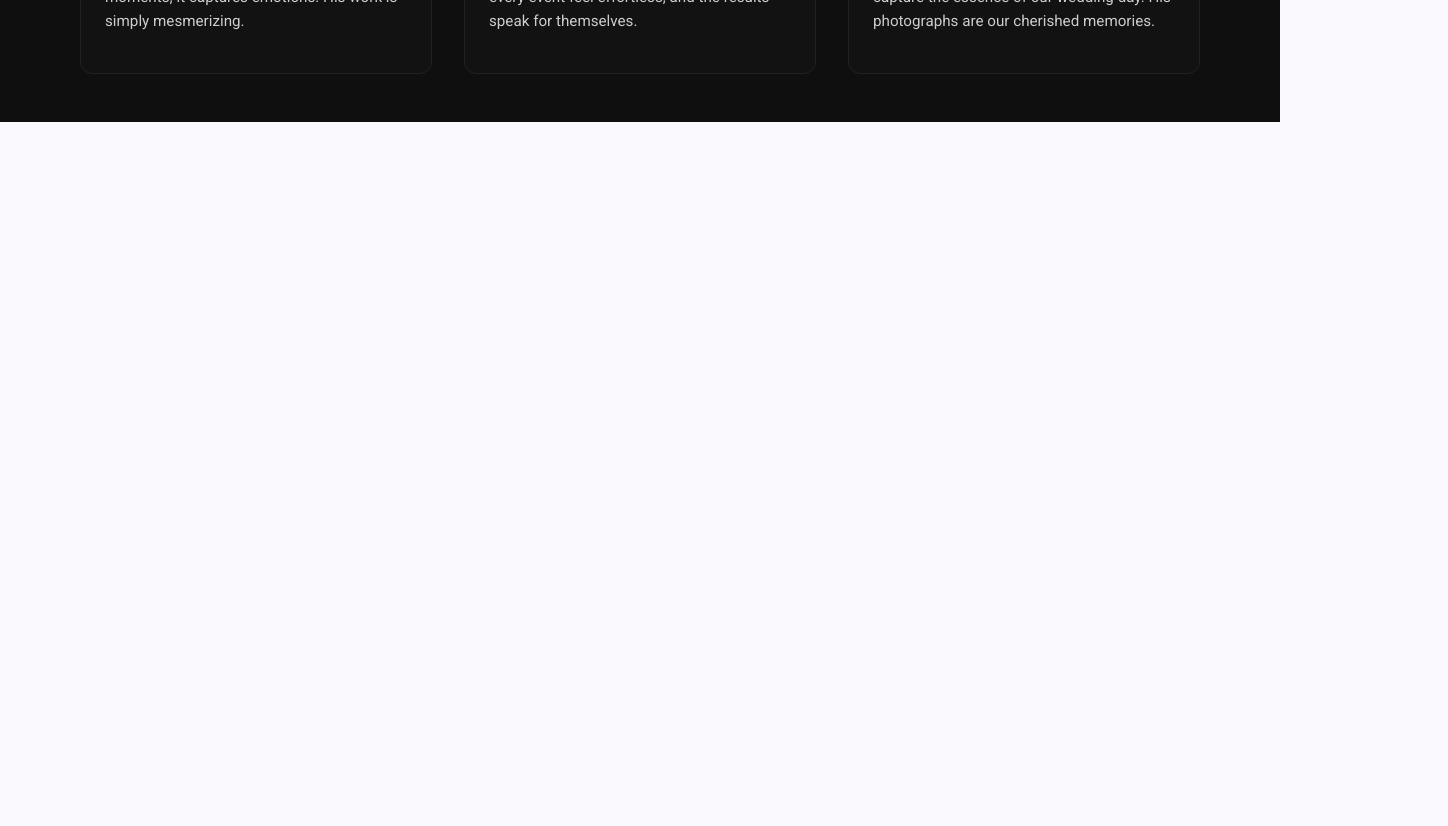
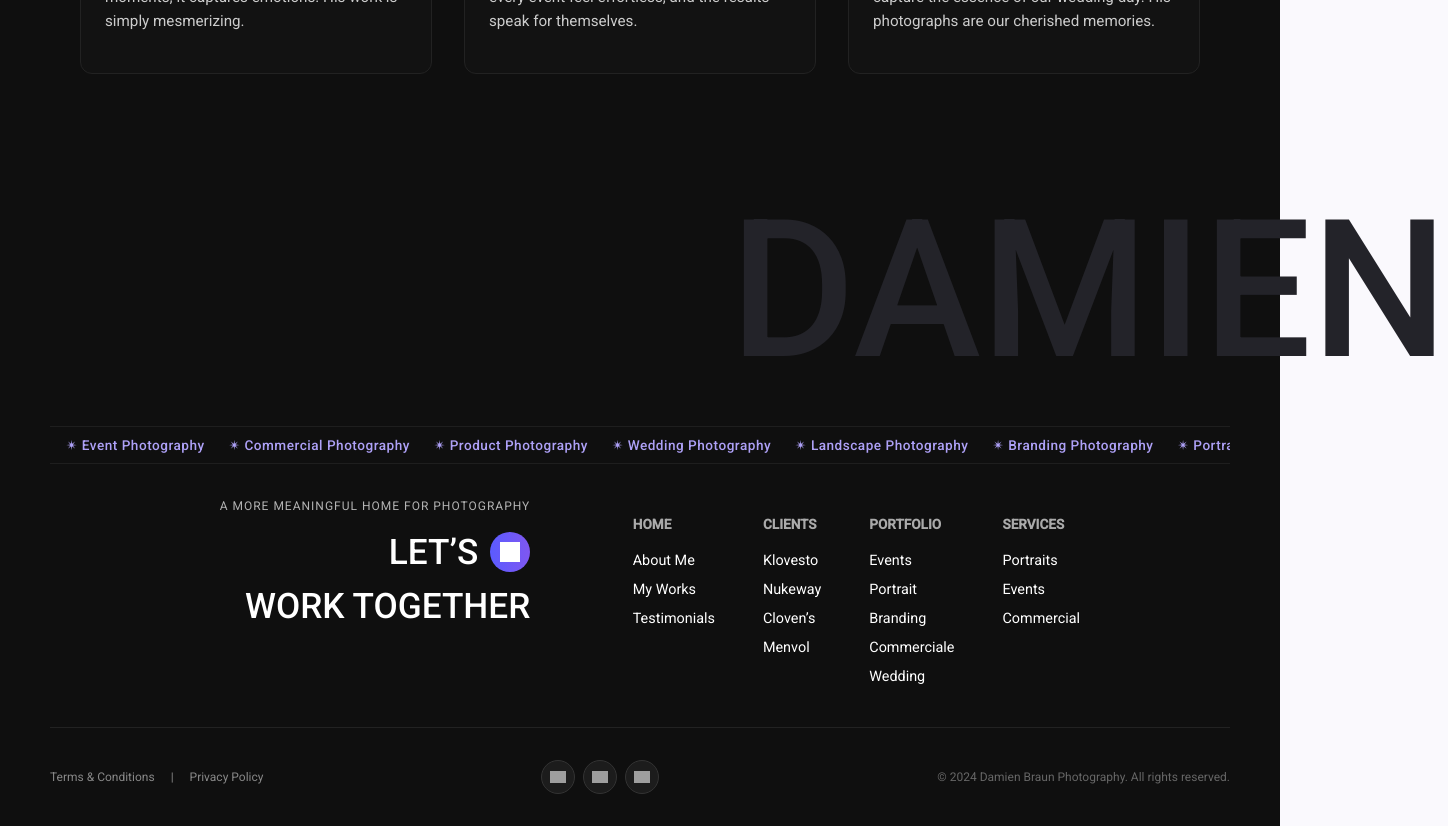
Before and after one commit to Taia123/damien-portfolio, an Angular app: page / in a window 1280 px wide. Shown: the part 3960-4786 px from the top of the page, 1448 px wide, since content can reach past the window. Before the commit the page ends 4082 px from the top, so only its background shows below. Built offline with nearby package versions, Linux system fonts and the light colour scheme; grey boxes are pictures that could not be loaded.

Commit message:
feat: update footer CTA section with subtitle and button styling

```diff
--- /dev/null
+++ b/src/app/components/footer-section/footer-section.html
@@ -0,0 +1,92 @@
+<section class="footer-section">
+
+  <h1 class="footer-bg-text">DAMIEN</h1>
+
+<div class="category-scroll">
+  <div class="category-item" *ngFor="let category of categories">
+    ✴ {{ category }}
+  </div>
+</div>
+
+  <div class="footer-top">
+
+<div class="footer-cta">
+  <div class="cta-split">
+    <span class="cta-subtitle">A MORE MEANINGFUL HOME FOR PHOTOGRAPHY</span>
+
+    <div class="cta-line">
+      <span>LET’S</span>
+      <button class="circle-btn">
+        <img src="/Icon-arrow.png" alt="Arrow Icon" />
+      </button>
+    </div>
+
+    <span class="cta-line bottom">WORK TOGETHER</span>
+  </div>
+</div>
+
+
+
+    <div class="footer-columns">
+      <div class="column">
+        <h4>HOME</h4>
+        <ul>
+          <li><a href="#">About Me</a></li>
+          <li><a href="#">My Works</a></li>
+          <li><a href="#">Testimonials</a></li>
+        </ul>
+      </div>
+
+      <div class="column">
+        <h4>CLIENTS</h4>
+        <ul>
+          <li><a href="#">Klovesto</a></li>
+          <li><a href="#">Nukeway</a></li>
+          <li><a href="#">Cloven’s</a></li>
+          <li><a href="#">Menvol</a></li>
+        </ul>
+      </div>
+
+      <div class="column">
+        <h4>PORTFOLIO</h4>
+        <ul>
+          <li><a href="#">Events</a></li>
+          <li><a href="#">Portrait</a></li>
+          <li><a href="#">Branding</a></li>
+          <li><a href="#">Commerciale</a></li>
+          <li><a href="#">Wedding</a></li>
+        </ul>
+      </div>
+
+      <div class="column">
+        <h4>SERVICES</h4>
+        <ul>
+          <li><a href="#">Portraits</a></li>
+          <li><a href="#">Events</a></li>
+          <li><a href="#">Commercial</a></li>
+        </ul>
+      </div>
+    </div>
+  </div>
+
+  <hr />
+
+  <div class="footer-bottom">
+    <div class="footer-left">
+      <a href="#">Terms & Conditions</a>
+      <span>|</span>
+      <a href="#">Privacy Policy</a>
+    </div>
+
+    <div class="footer-social">
+      <button><img src="/facebook.png" alt="Facebook" /></button>
+      <button><img src="/twitter.png" alt="Twitter" /></button>
+      <button><img src="/linkedin.png" alt="LinkedIn" /></button>
+    </div>
+
+    <div class="footer-right">
+      © 2024 Damien Braun Photography. All rights reserved.
+    </div>
+  </div>
+
+</section>
--- /dev/null
+++ b/src/app/components/footer-section/footer-section.scss
@@ -0,0 +1,278 @@
+.footer-section {
+  position: relative;
+  padding: 17rem 50px 2rem;
+  background-color: #0f0f0f;
+  color: white;
+
+  .footer-bg-text {
+    font-size: 12rem;
+    font-weight: 500;
+    color: #232329;
+    position: absolute;
+    top: 0;
+    left: 730px;
+    z-index: 0;
+    user-select: none;
+    pointer-events: none;
+
+    @media (max-width: 768px) {
+      font-size: 6rem;
+      top: 0;
+      left: 20px;
+    }
+  }
+
+.category-scroll {
+    display: flex;
+    overflow-x: auto;
+    gap: 1.5rem;
+    margin: 2rem 0;
+    padding: 0.5rem 1rem;
+    border-top: 1px solid #1e1e1e;
+    border-bottom: 1px solid #1e1e1e;
+
+    scrollbar-width: none;
+    -ms-overflow-style: none;
+
+    &::-webkit-scrollbar {
+      display: none;
+    }
+
+    .category-item {
+      white-space: nowrap;
+      color: #AEA1F7;
+      font-size: 0.85rem;
+      font-weight: 500;
+      letter-spacing: 0.5px;
+    }
+  }
+
+
+  .footer-top {
+    position: relative;
+    z-index: 2;
+    display: flex;
+    flex-direction: column;
+    gap: 3rem;
+
+    @media (min-width: 900px) {
+      flex-direction: row;
+      justify-content: space-between;
+      align-items: flex-start;
+    }
+
+    .footer-cta {
+      flex: 1;
+      max-width: 350px;
+      margin-left: 150px;
+
+      p {
+        font-size: 0.75rem;
+        color: #888;
+        margin-bottom: 0.8rem;
+      }
+
+      h2 {
+        font-size: 2rem;
+        font-weight: 500;
+        display: flex;
+        align-items: center;
+        gap: 0.5rem;
+        margin: 0;
+      }
+
+      .arrow-btn {
+        background: linear-gradient(to right, #5b5bff, #7f57f1);
+        border: none;
+        border-radius: 999px;
+        width: 38px;
+        height: 38px;
+        display: flex;
+        align-items: center;
+        justify-content: center;
+        cursor: pointer;
+
+        img {
+          width: 16px;
+          height: 16px;
+          filter: brightness(10);
+        }
+      }
+    }
+
+    .footer-columns {
+      display: flex;
+      flex-wrap: wrap;
+      gap: 3rem;
+      margin-right: 150px;
+
+      .column {
+        h4 {
+          font-size: 0.85rem;
+          color: #aaa;
+          margin-bottom: 1rem;
+        }
+
+        ul {
+          list-style: none;
+          padding: 0;
+          margin: 0;
+
+          li {
+            margin-bottom: 0.5rem;
+
+            a {
+              color: #fff;
+              font-size: 0.9rem;
+              text-decoration: none;
+
+              &:hover {
+                text-decoration: underline;
+              }
+            }
+          }
+        }
+      }
+    }
+  }
+
+  hr {
+    margin: 2rem 0;
+    border: none;
+    height: 1px;
+    background-color: #222;
+  }
+
+  .footer-bottom {
+    position: relative;
+    z-index: 2;
+    display: flex;
+    flex-direction: column;
+    gap: 1.2rem;
+    align-items: center;
+    justify-content: space-between;
+
+    @media (min-width: 768px) {
+      flex-direction: row;
+    }
+
+    .footer-left {
+      display: flex;
+      gap: 1rem;
+      font-size: 0.75rem;
+      color: #888;
+
+      a {
+        text-decoration: none;
+        color: #888;
+
+        &:hover {
+          color: #fff;
+        }
+      }
+    }
+
+    .footer-social {
+      display: flex;
+      gap: 0.5rem;
+
+      button {
+        width: 34px;
+        height: 34px;
+        border-radius: 50%;
+        background-color: #1c1c1c;
+        border: 1px solid #333;
+        display: flex;
+        align-items: center;
+        justify-content: center;
+        padding: 0;
+
+        img {
+          width: 16px;
+          height: 16px;
+          object-fit: contain;
+        }
+
+        &:hover {
+          background-color: #2a2a2a;
+        }
+      }
+    }
+
+    .footer-right {
+      font-size: 0.75rem;
+      color: #666;
+      text-align: center;
+    }
+  }
+
+  @media (max-width: 768px) {
+    padding: 3rem 1rem 2rem;
+  }
+}
+.footer-cta {
+  flex: 1;
+  display: flex;
+  align-items: flex-start;
+  justify-content: center;
+
+  .cta-split {
+  display: flex;
+  flex-direction: column;
+  align-items: flex-end;
+  gap: 0.5rem;
+
+  .cta-subtitle {
+    font-size: 0.75rem;
+    color: #b3b3b3;
+    letter-spacing: 1px;
+    text-transform: uppercase;
+    font-weight: 400;
+    margin-bottom: 0.5rem;
+  }
+
+  .cta-line {
+    display: flex;
+    align-items: center;
+    justify-content: flex-end;
+    gap: 0.75rem;
+    margin-bottom: 1rem;
+
+    span {
+      font-size: 2.2rem;
+      font-weight: 500;
+      color: white;
+    }
+
+    .circle-btn {
+      background: linear-gradient(to right, #5b5bff, #7f57f1);
+      border: none;
+      padding: 12px;
+      border-radius: 999px;
+      display: flex;
+      align-items: center;
+      justify-content: center;
+      cursor: pointer;
+      transition: background 0.3s ease;
+      width: 40px;
+      height: 40px;
+
+      img {
+        width: 20px;
+        height: 20px;
+        filter: brightness(100);
+      }
+
+      &:hover {
+        background: linear-gradient(to right, #6c6cff, #925aff);
+      }
+    }
+  }
+
+  .bottom {
+    font-size: 2.2rem;
+    font-weight: 500;
+    color: white;
+  }
+}
+}
--- /dev/null
+++ b/src/app/components/footer-section/footer-section.ts
@@ -0,0 +1,23 @@
+import { Component } from '@angular/core';
+import { CommonModule } from '@angular/common';
+
+@Component({
+  selector: 'app-footer-section',
+  standalone: true,
+  imports: [
+    CommonModule
+  ],
+  templateUrl: './footer-section.html',
+  styleUrls: ['./footer-section.scss']
+})
+export class FooterSectionComponent {
+  categories = [
+    'Event Photography',
+    'Commercial Photography',
+    'Product Photography',
+    'Wedding Photography',
+    'Landscape Photography',
+    'Branding Photography',
+    'Portrait Photography'
+  ];
+}
--- a/src/app/pages/home.page.html
+++ b/src/app/pages/home.page.html
@@ -5,3 +5,4 @@
 <app-portfolio-section></app-portfolio-section>
 <app-faq-section></app-faq-section>
 <app-testimonial-section></app-testimonial-section>
+<app-footer-section></app-footer-section>
--- a/src/app/pages/home.page.ts
+++ b/src/app/pages/home.page.ts
@@ -7,12 +7,13 @@ import { ServicesSectionComponent } from '../components/services-section/service
 import { PortfolioSectionComponent } from '../components/portfolio-section/portfolio-section';
 import { FaqSectionComponent } from '../components/faq-section/faq-section';
 import { TestimonialSectionComponent } from '../components/testimonial-section/testimonial-section';
+import { FooterSectionComponent } from '../components/footer-section/footer-section';
 
 
 
 
 @Component({
-  selector: 'app-home', // ✅ fixed here
+  selector: 'app-home',
   standalone: true,
   imports: [
     CommonModule,
@@ -22,7 +23,8 @@ import { TestimonialSectionComponent } from '../components/testimonial-section/t
     ServicesSectionComponent,
     PortfolioSectionComponent,
     FaqSectionComponent,
-    TestimonialSectionComponent
+    TestimonialSectionComponent,
+    FooterSectionComponent
   ],
   templateUrl: './home.page.html',
   styleUrls: ['./home.page.scss']
```
